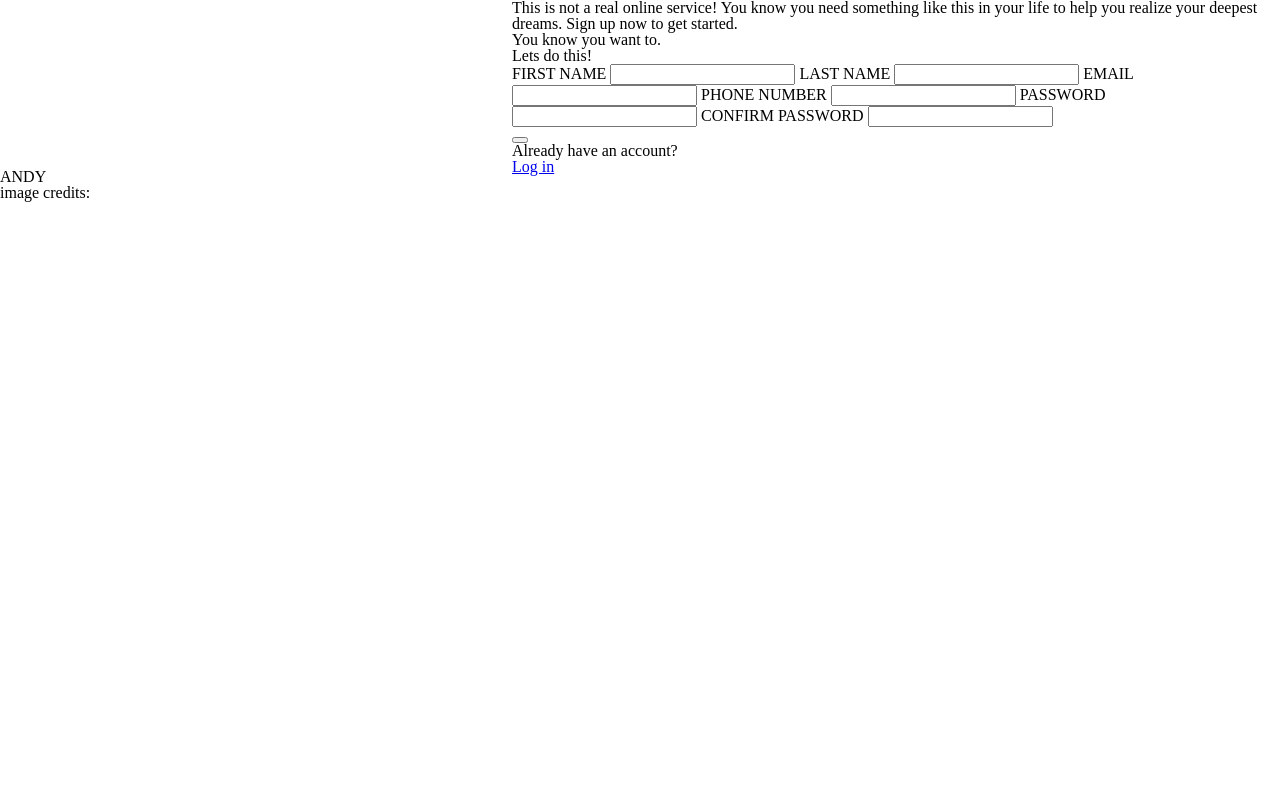
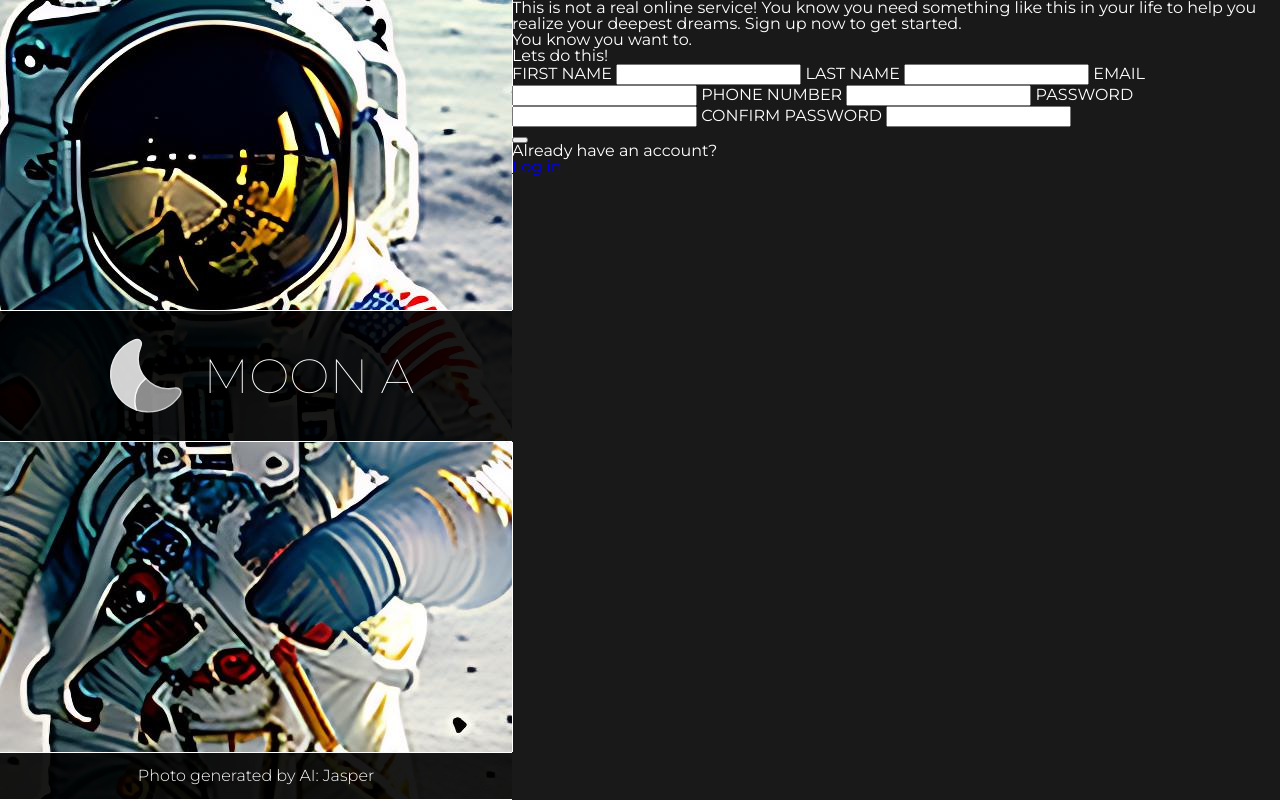
Before and after one commit to andy-spa/Project-Sign-Up-Form, a plain HTML site: page index.html in a window 1280 px wide. Drawn offline with Linux system fonts and the light colour scheme.

Commit message:
background image, logo and credits

```diff
--- a/index.html
+++ b/index.html
@@ -7,6 +7,9 @@
   <meta name="viewport" content="width=device-width, initial-scale=1.0">
   <link rel="stylesheet" href="reset.css">
   <link rel="stylesheet" href="style.css">
+  <link rel="preconnect" href="https://fonts.googleapis.com">
+<link rel="preconnect" href="https://fonts.gstatic.com" crossorigin>
+<link href="https://fonts.googleapis.com/css2?family=Montserrat:ital,wght@0,100;0,200;0,300;0,400;0,500;0,600;0,700;0,800;0,900;1,100;1,200;1,300;1,400;1,500;1,600;1,700;1,800;1,900&display=swap" rel="stylesheet">
   <script src="main.js" defer></script>
   <title>Sign up Form</title>
 </head>
@@ -14,12 +17,22 @@
 <body>
   <div id="main">
     <div class="left">
-      <img class="image" src="" alt="">
-      <div class="imageTitle">
-        <svg></svg>
-        <p>ANDY</p>
+      <div class="space"></div>
+      <div class="logo">
+        <svg width="45" height="45" viewBox="0 0 45 45" fill="none" xmlns="http://www.w3.org/2000/svg">
+        <g id="moonIcon">
+        <g id="moon">
+        <g id="moonColors">
+        <path id="moonTop" d="M17.4697 34.1271C17.4697 35.5664 17.6925 36.9714 18.1037 38.2736C11.5242 35.9948 6.55523 29.9464 6.0412 22.8699C5.52717 15.348 9.86214 8.32299 16.87 5.3759C18.6863 4.62199 19.6116 5.17029 20.0056 5.56438C20.3826 5.94133 20.9138 6.84944 20.1599 8.58C19.3888 10.362 19.0118 12.2467 19.0118 14.2C19.029 17.6954 20.3997 20.9338 22.6272 23.4182C19.4916 25.9198 17.4697 29.7922 17.4697 34.1271Z"/>
+        <path id="moonBottom" d="M38.3895 31.9338C34.9969 36.5429 29.6168 39.2501 23.8768 39.2501C23.6026 39.2501 23.3285 39.233 23.0543 39.2159C21.3409 39.1473 19.6789 38.8218 18.1025 38.2735C17.6913 36.9713 17.4686 35.5663 17.4686 34.127C17.4686 29.792 19.4904 25.9197 22.626 23.4181C25.1447 26.2452 28.76 28.0786 32.7523 28.2499C33.8318 28.3013 34.9112 28.2157 35.9736 28.0272C37.8926 27.6845 38.6636 28.4041 38.9378 28.8668C39.2291 29.3294 39.5375 30.3403 38.3895 31.9338Z"/>
+        </g>
+        </g>
+        </g>
+        </svg>
+        <p id="logoTitle">MOON A</p>
       </div>
-      <p>image credits:</p>
+      <div class="space"></div>
+      <p class="credits">Photo generated by AI: Jasper</p>
     </div>
     <div class="right">
       <div>
--- a/style.css
+++ b/style.css
@@ -1,12 +1,80 @@
+:root{
+    --moonTop-color: #e9e9e9;
+    --moonBottom-color: #afafaf;
+    --border-image: 1px solid white;
+    --blackColor: rgba(0, 0, 0, 0.9);
+    --font-color: white;
+    font-family: 'Montserrat', sans-serif;
+
+}
+
 #main{
     display: flex;
     height: 100vh;
+    width: 100vw;
+    background: var(--blackColor);
+    color: var(--font-color);
 }
 .left{
-    width: 40%;
-    height: 100%;
+    flex: 1 1 40%;
+    display: flex;
+    justify-content: center;
+    flex-direction: column;
+    align-items: center;
+    background-image: url(/images/backgroundImage.png);
+    background-position: center;
+    background-size: auto;
 }
 .right{
-    width: 60%;
-    height: 100%;
+    flex: 1 1 60%;
 }
+.logo, .credits{
+    border-top: var(--border-image);
+    border-bottom: var(--border-image);
+}
+.logo{
+    display: flex;
+    background-color: var(--blackColor);
+    width: 100%;
+    height: 130px;
+    justify-content: center;
+    align-items: center;
+    gap: 10px;
+}
+svg{
+    width: 95px;
+    height: 95px;
+}
+
+#moonTop, #moonBottom {
+    stroke: var(--font-color);
+    stroke-width: 1.5%;
+}
+#moonTop{
+    fill: var(--moonTop-color);
+    opacity: 0.9;
+
+}
+#moonBottom {
+    fill: var(--moonBottom-color);
+    opacity: 0.8;
+}
+
+#logoTitle{
+    font-size: 3rem;
+    font-weight: 100;
+}
+
+.credits{
+    padding: 15px 0;
+    padding-right: 0px;
+    width: 100%;
+    background-color: var(--blackColor);
+    text-align: center;
+    font-weight: 300;
+}
+.space{
+    width: 100%;
+    flex-grow: 1;
+    border-right: var(--border-image);
+}
```
Also changed, not shown: images/backgroundImage.png (added), images/moon.svg (added).
